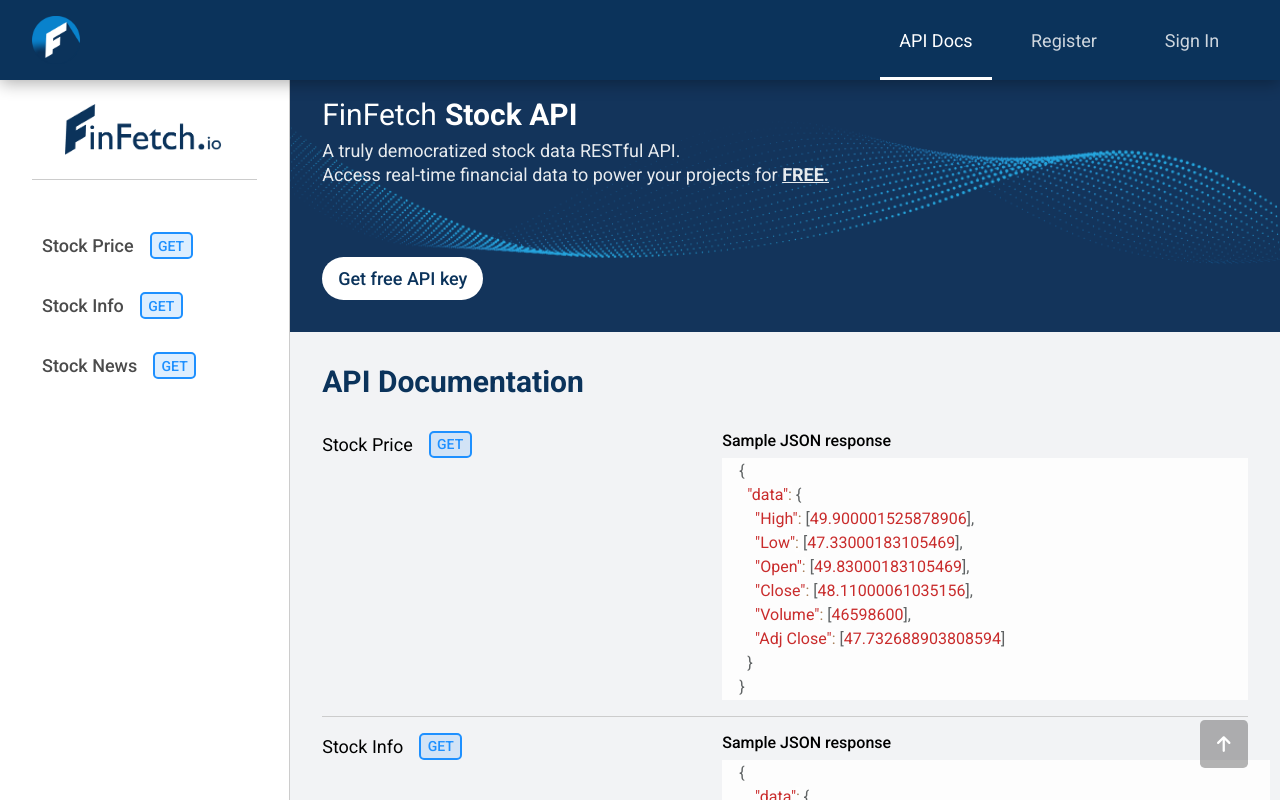
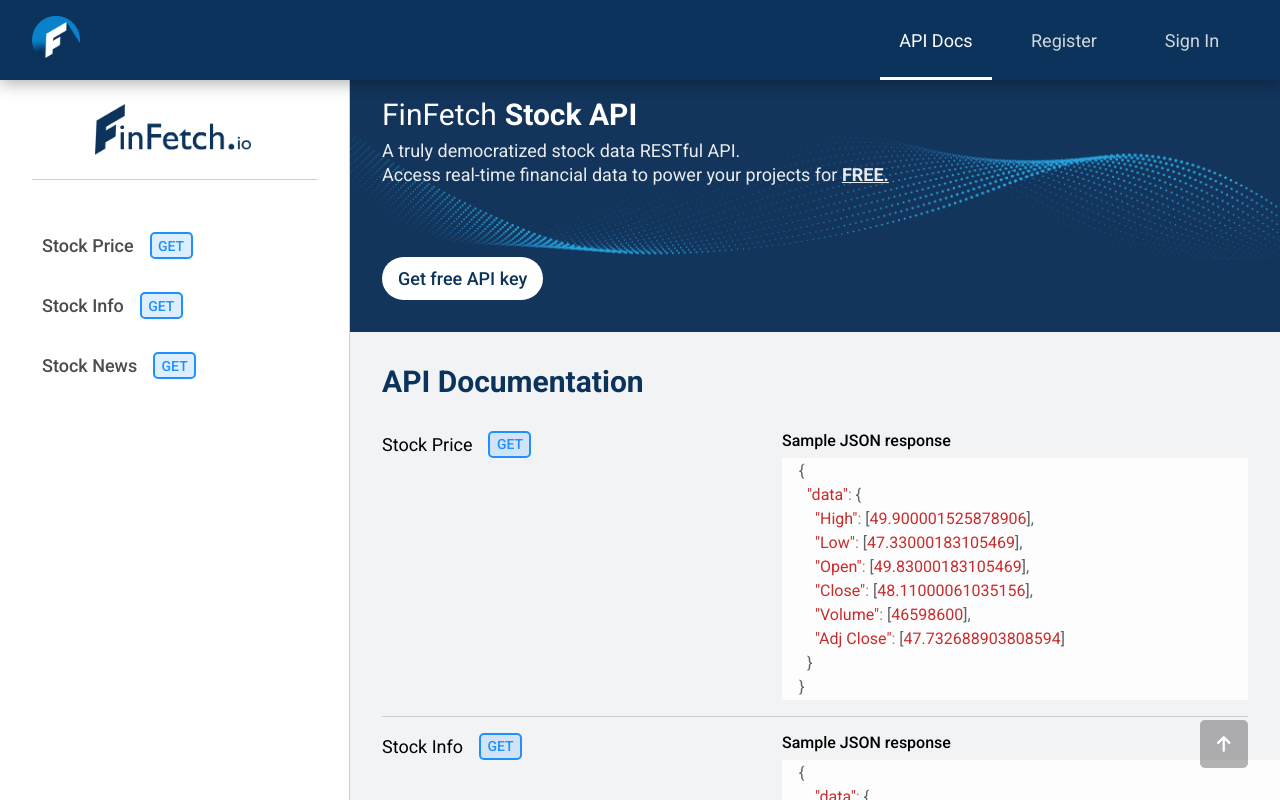
Before and after one commit to dnitecki/finfetch-ui, a React (Create React App) app: page /api/docs in a window 1280 px wide. Built offline with nearby package versions, Linux system fonts and the light colour scheme.

Commit message:
fixed width sidebar

```diff
--- a/src/apps/finfetch-api/pages/documentation/Documentation.scss
+++ b/src/apps/finfetch-api/pages/documentation/Documentation.scss
@@ -70,7 +70,8 @@
   display: flex;
   flex-direction: column;
   height: 100vh;
-  width: 375px;
+  width: 350px;
+  min-width: 350px;
   background-color: #fff;
   border-right: 1px solid #ccc;
 }
```
